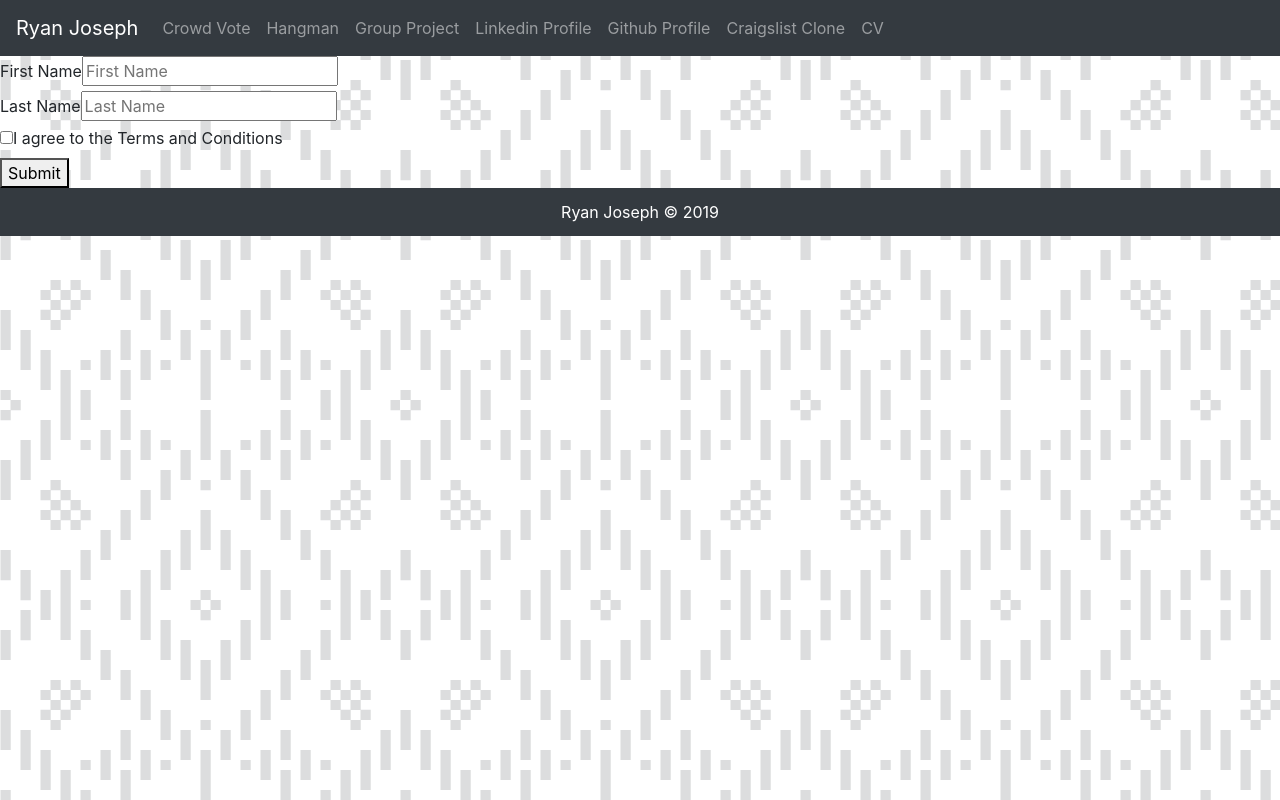
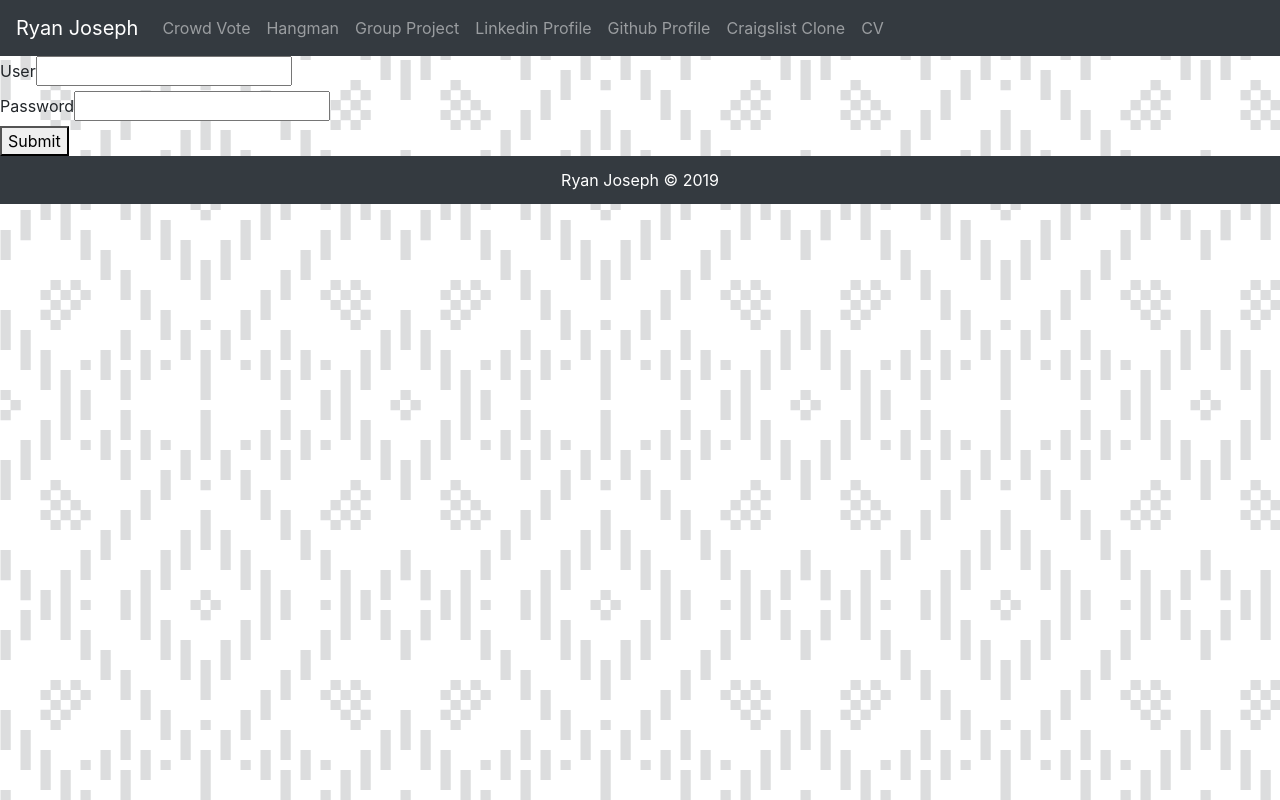
Before and after one commit to ryanj14/react-portfolio, a React (Create React App) app in the folder portfolio/: page /login in a window 1280 px wide. Built offline with nearby package versions, Linux system fonts and the light colour scheme.

Commit message:
Changed it to user and passeword inputs

```diff
--- a/portfolio/src/components/Login.js
+++ b/portfolio/src/components/Login.js
@@ -4,18 +4,12 @@ const Login = () => {
   return(
     <form className="ui form">
       <div className="field">
-        <label>First Name</label>
-        <input type="text" name="first-name" placeholder="First Name" />
+        <label>User</label>
+        <input type="text" name="username" />
       </div>
       <div className="field">
-        <label>Last Name</label>
-        <input type="text" name="last-name" placeholder="Last Name" />
-      </div>
-      <div className="field">
-        <div className="ui checkbox">
-          <input type="checkbox" tabindex="0" class="hidden" />
-          <label>I agree to the Terms and Conditions</label>
-        </div>
+        <label>Password</label>
+        <input type="password" name="password" />
       </div>
       <button className="ui button" type="submit">Submit</button>
     </form>
```
